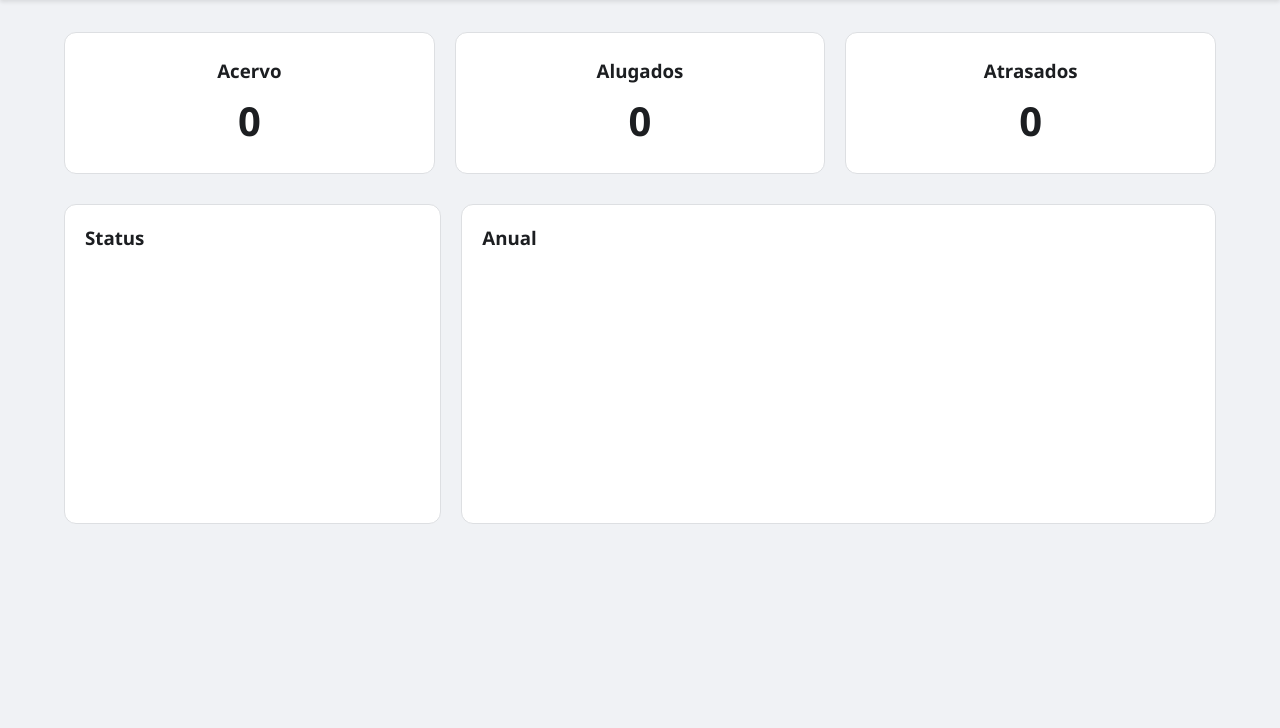
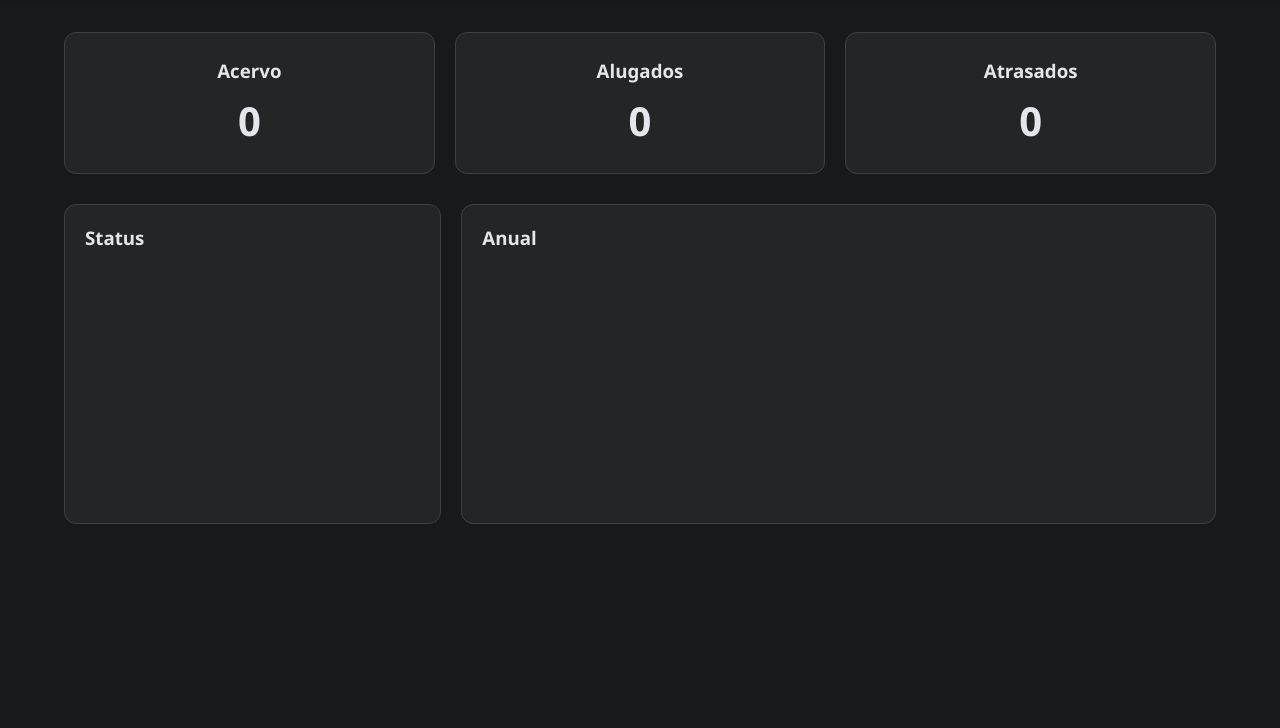
Before and after one commit to juningames27/simmmmm, a plain HTML site: page index.html in a window 1280 px wide. Shown: the part 72-800 px from the top of the page. Drawn offline with nearby package versions, Linux system fonts and the light colour scheme; no server answers.

Commit message:
Explique aqui o que você mudou

```diff
--- a/index.html
+++ b/index.html
@@ -8,7 +8,7 @@
     <link rel="stylesheet" href="style.css">
     <script src="https://cdn.jsdelivr.net/npm/chart.js"></script>
 </head>
-<body class="light-theme">
+<body class="dark-theme">
     <header>
         <div class="logo">
             <img src="NTEimg.png" alt="Logo" class="logo-img">
```
